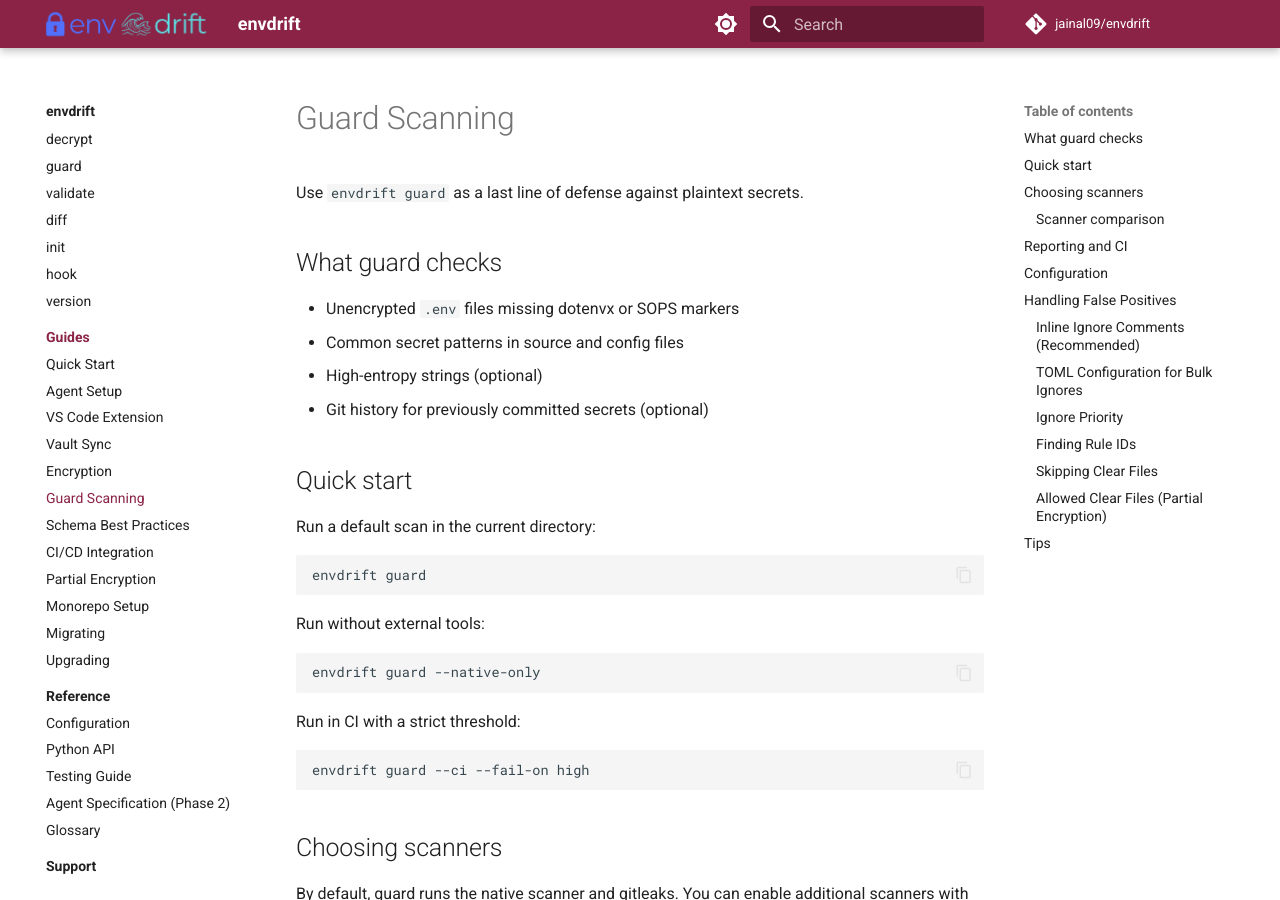
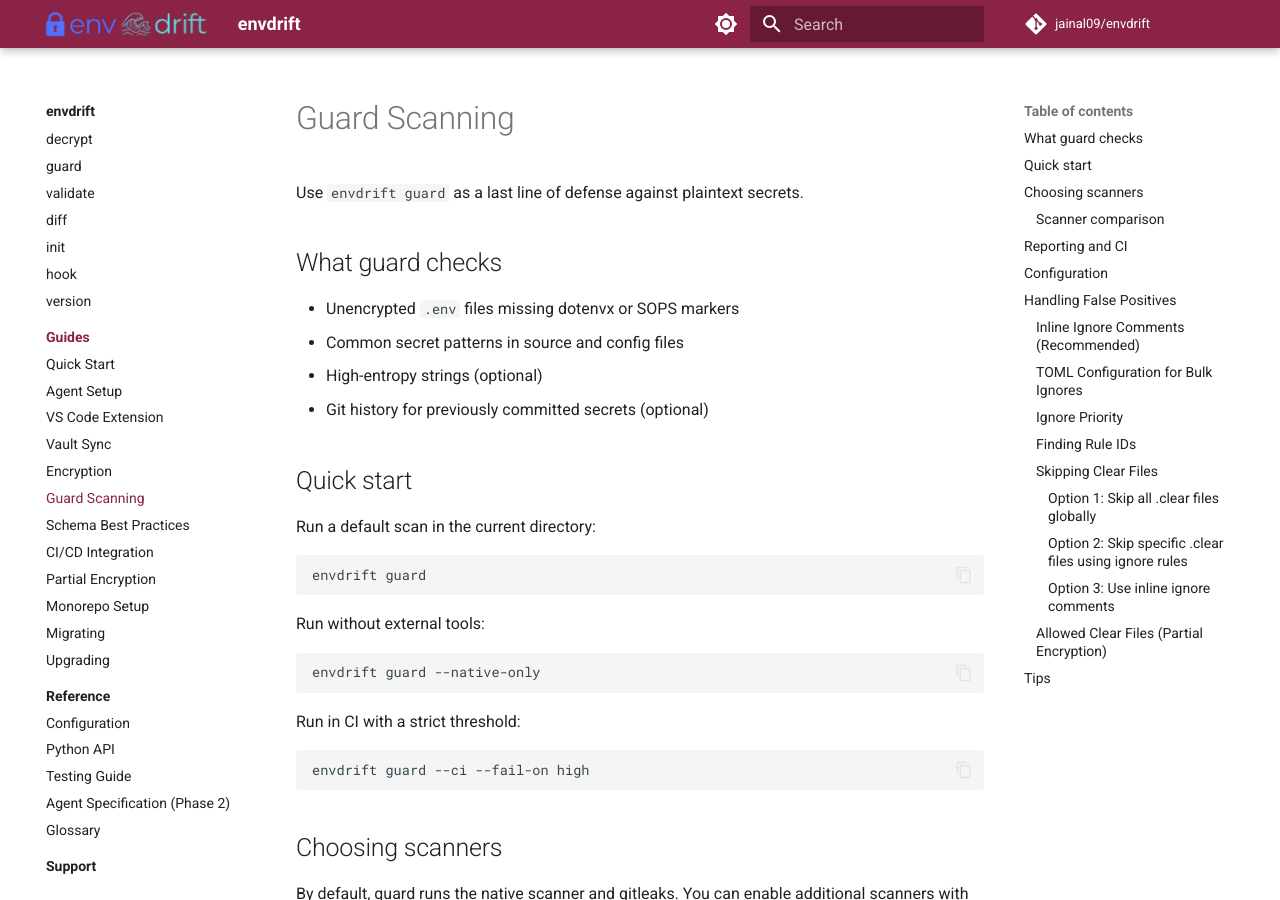
Before and after one commit to jainal09/envdrift, an MkDocs documentation site: the page built from docs/guides/guard.md, in a window 1280 px wide and 900 px high. Built offline with MkDocs 1.6.1 and Material for MkDocs 9.7.7, drawn with Linux system fonts in a browser that asks for light colours; comment, search, counter and statistics services are not loaded.

Commit message:
docs(guard): fix markdown lint errors
- Replace bold emphasis with proper #### headings for options
- Add blank line before fenced code block

Co-Authored-By: Claude Opus 4.5 <noreply@anthropic.com>

````diff
--- a/docs/guides/guard.md
+++ b/docs/guides/guard.md
@@ -183,7 +183,7 @@ Common rule IDs:
 By default, `.clear` files ARE scanned. This ensures all configuration files
 are checked for accidentally included secrets. To skip them:
 
-**Option 1: Skip all .clear files globally**
+#### Option 1: Skip all .clear files globally
 
 ```toml
 [guard]
@@ -192,16 +192,17 @@ skip_clear_files = true
 
 Or via CLI: `envdrift guard --skip-clear`
 
-**Option 2: Skip specific .clear files using ignore rules**
+#### Option 2: Skip specific .clear files using ignore rules
 
 ```toml
 [guard.ignore_rules]
 "high-entropy-string" = ["**/config/.env.local.clear"]
 ```
 
-**Option 3: Use inline ignore comments**
+#### Option 3: Use inline ignore comments
 
 In your `.clear` file:
+
 ```bash
 TEMPLATE_STRING="{Timestamp:G}|{Message}"  # envdrift:ignore
 ```
````
